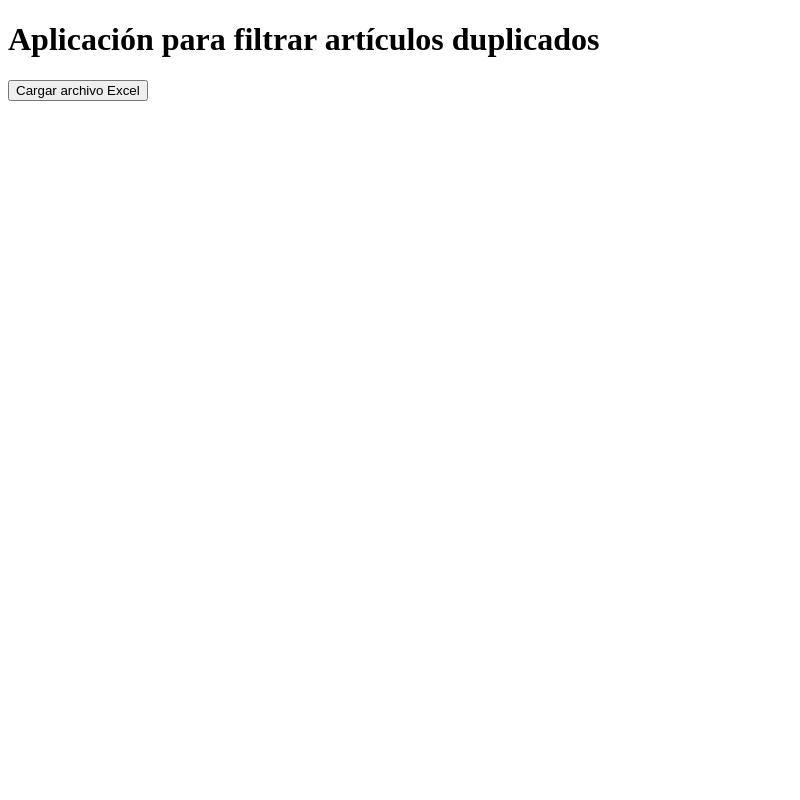
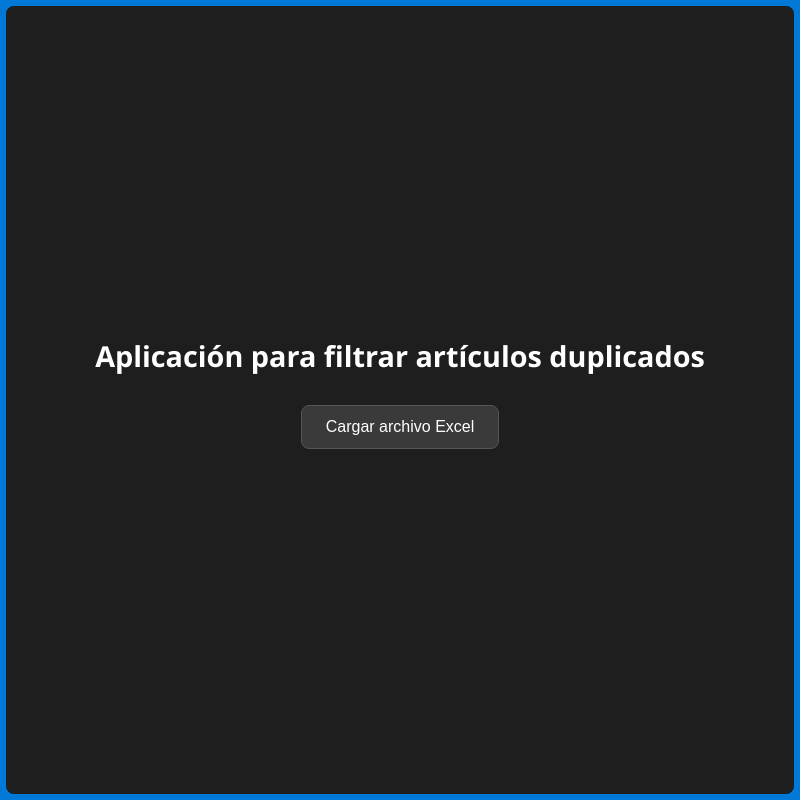
Before and after one commit to YaelPerez/filtrador-excel, an Electron app: page index.html in a window 800 px wide. Drawn offline with Linux system fonts and the light colour scheme.

Commit message:
Ajusto vista de la app y guardado del archivo de salida

```diff
--- a/index.html
+++ b/index.html
@@ -1,14 +1,74 @@
 <!DOCTYPE html>
-<html>
+<html lang="es">
 <head>
   <meta charset="UTF-8" />
   <title>Filtrador de Excel</title>
+  <style>
+    * {
+      box-sizing: border-box;
+    }
+
+    html, body {
+      margin: 0;
+      padding: 0;
+      height: 100%;
+      width: 100%;
+      font-family: 'Segoe UI', sans-serif;
+      background-color: #0078D7; /* Margen azul */
+      overflow: hidden; /* Evita scroll innecesario */
+    }
+
+    #contenido {
+      background-color: #1e1e1e;
+      color: #f5f5f5;
+      height: calc(100% - 12px); /* 6px margen arriba + 6px abajo */
+      width: calc(100% - 12px);  /* 6px margen izq + 6px der */
+      margin: 6px;
+      border-radius: 8px;
+      display: flex;
+      flex-direction: column;
+      align-items: center;
+      justify-content: center;
+    }
+
+    h1 {
+      font-size: 1.8rem;
+      margin-bottom: 30px;
+      text-align: center;
+      color: #ffffff;
+    }
+
+    button {
+      background-color: #3a3a3a;
+      border: 1px solid #555;
+      padding: 12px 24px;
+      font-size: 1rem;
+      border-radius: 8px;
+      color: #ffffff;
+      cursor: pointer;
+      transition: background-color 0.3s ease, transform 0.2s ease;
+    }
+
+    button:hover {
+      background-color: #505050;
+      transform: scale(1.02);
+    }
+
+    #estado {
+      margin-top: 20px;
+      font-size: 0.95rem;
+      color: #cccccc;
+      text-align: center;
+      max-width: 80%;
+    }
+  </style>
 </head>
 <body>
-  <h1>Aplicación para filtrar artículos duplicados</h1>
-  <button id="cargar">Cargar archivo Excel</button>
-  <p id="estado"></p>
-
+  <div id="contenido">
+    <h1>Aplicación para filtrar artículos duplicados</h1>
+    <button id="cargar">Cargar archivo Excel</button>
+    <p id="estado"></p>
+  </div>
   <script src="renderer.js"></script>
 </body>
 </html>
--- a/package.json
+++ b/package.json
@@ -1,6 +1,6 @@
 {
   "name": "filtrador-excel",
-  "version": "1.0.2",
+  "version": "1.0.3",
   "description": "Aplicación de escritorio para filtrar artículos duplicados en Excel",
   "main": "main.js",
   "author": "Yael Pérez",
```
Also changed, not shown: filtroExcel.js (+4 -3 lines).
